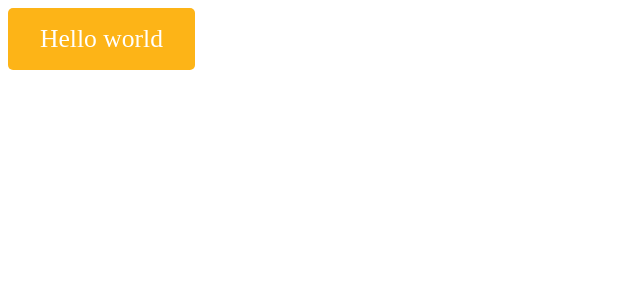
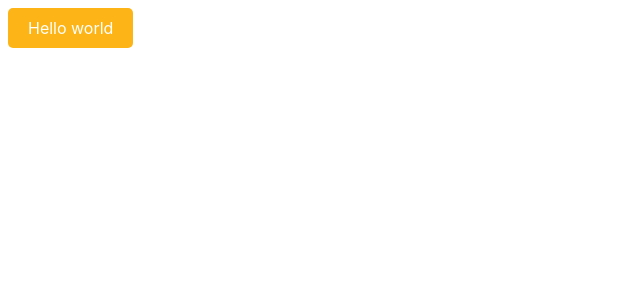
Before and after one commit to jimmaaay/virtual-poker-chips, a React (Create React App) app: page / in a window 1280 px wide. Shown: the top 300 px of the page, without its empty margins (0-640 px from the left). Built offline with nearby package versions, Linux system fonts and the light colour scheme.

Commit message:
Moved global css styles to seperate file
Allows re-use between storybook and main app

```diff
--- /dev/null
+++ b/src/GlobalStyles.ts
@@ -0,0 +1,10 @@
+import { createGlobalStyle } from 'styled-components';
+
+const GlobalStyles = createGlobalStyle`
+  html {
+    font-size: 62.5%;
+    font-family: -apple-system, BlinkMacSystemFont, "Segoe UI", Roboto, Helvetica, Arial, sans-serif, "Apple Color Emoji", "Segoe UI Emoji", "Segoe UI Symbol";
+  }
+`;
+
+export default GlobalStyles;
--- a/src/index.tsx
+++ b/src/index.tsx
@@ -1,10 +1,14 @@
-import React from 'react';
+import React, { Fragment } from 'react';
 import ReactDOM from 'react-dom';
+import GlobalStyles from './GlobalStyles';
 import Button from './components/Button/Button';
 import * as serviceWorker from './serviceWorker';
 
 ReactDOM.render(
-  <Button onClick={() => {}}>Hello world</Button>,
+  <Fragment>
+    <GlobalStyles />
+    <Button onClick={() => {}}>Hello world</Button>
+  </Fragment>,
   document.getElementById('root'),
 );
 
```
Also changed, not shown: 1 other file (tests, documents, lock files or other folders).
